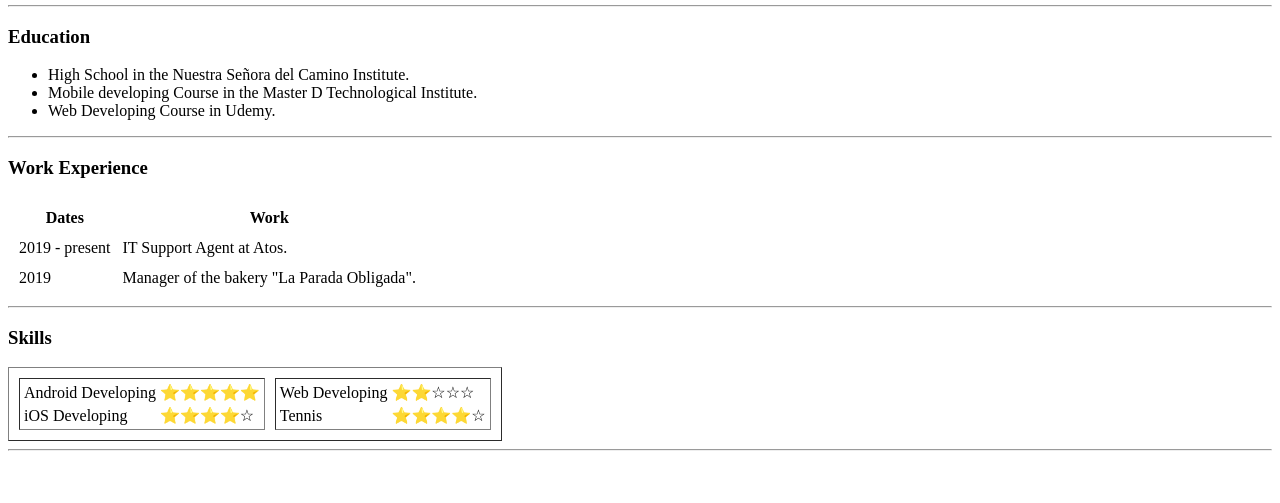
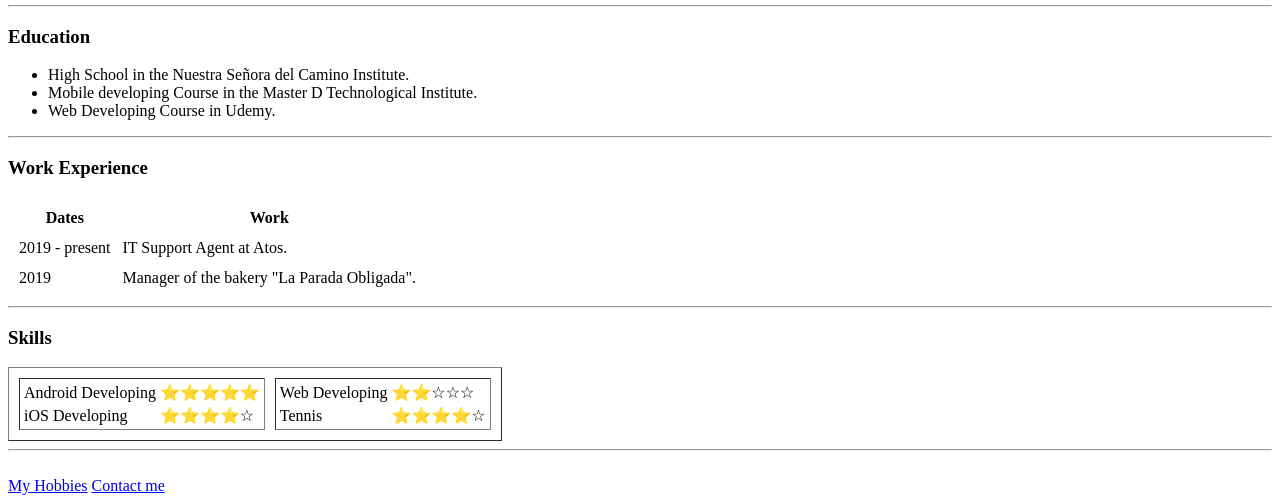
Before and after one commit to adrianrahn/cv-html, a plain HTML site: page index.html in a window 1280 px wide. Shown: the part 357-860 px from the top of the page. Drawn offline with Linux system fonts and the light colour scheme.

Commit message:
Update index.html

```diff
--- a/index.html
+++ b/index.html
@@ -87,8 +87,8 @@
     <hr>
 
     <br />
-    <a href="hobbies.html</a>
-    <a href="contactInfo.html</a>
+    <a href="hobbies.html">My Hobbies</a>
+    <a href="contactInfo.html">Contact me</a>
 
   </body>
 </html>
```
